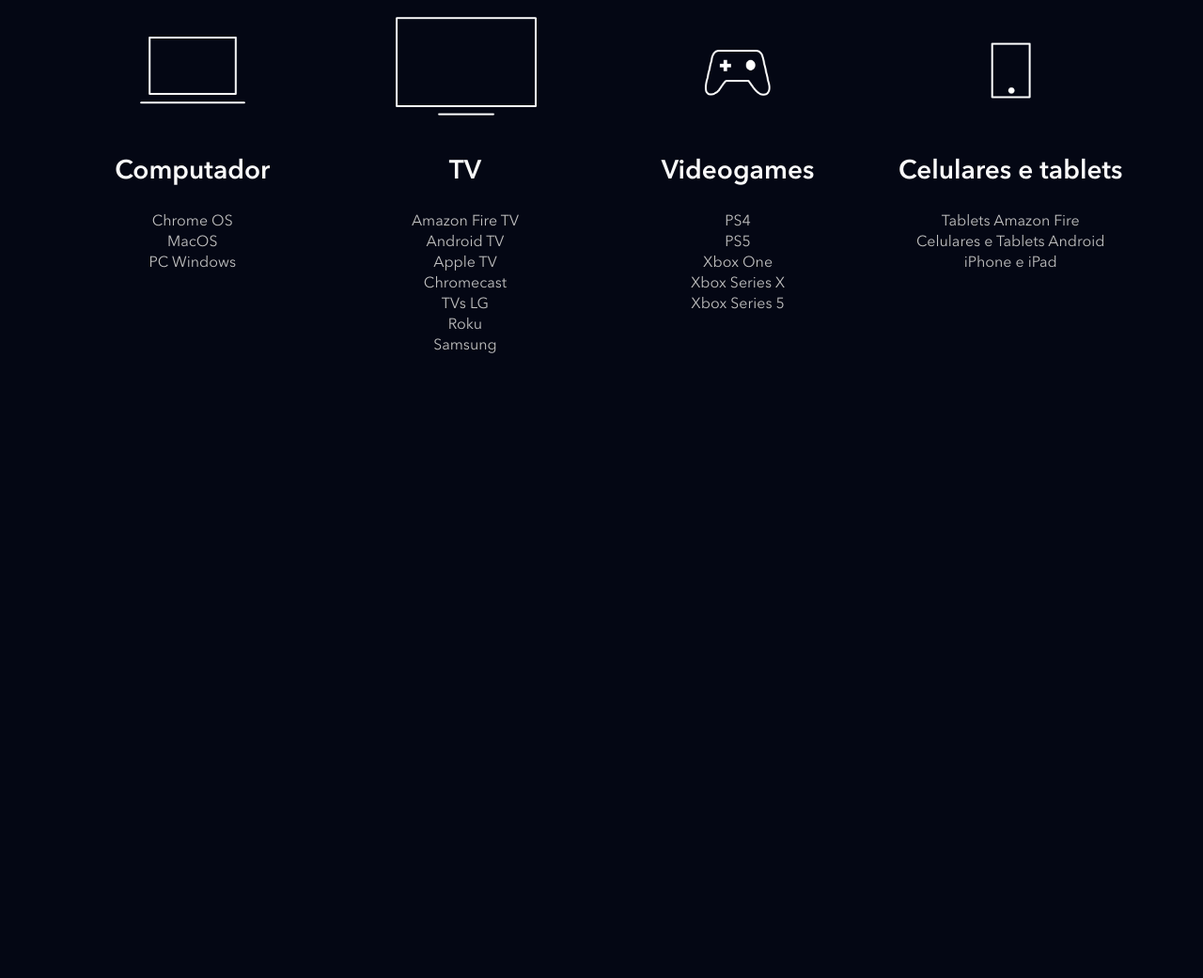
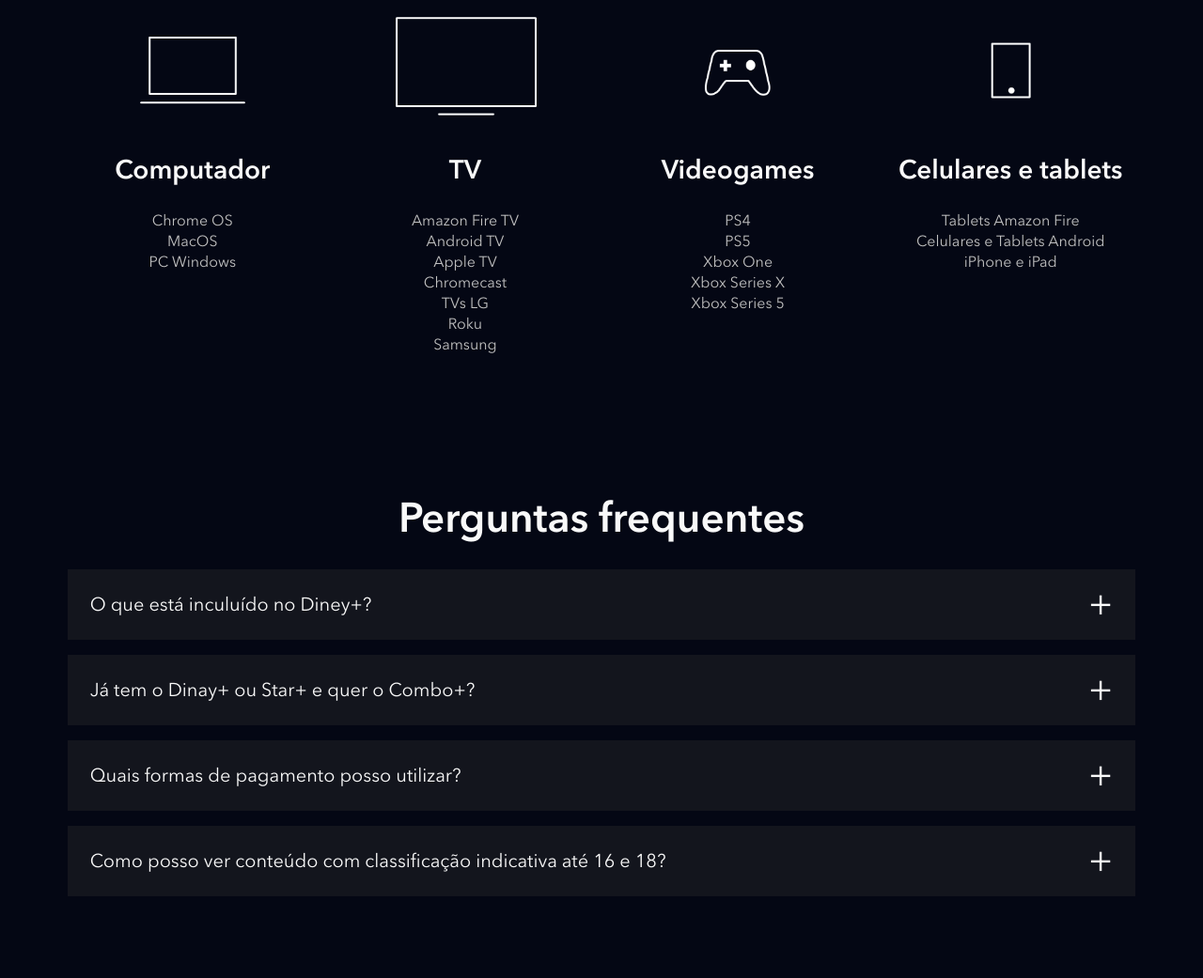
Before and after one commit to JonatasGdeC/clone-disney-plus, a website: page index.html in a window 1280 px wide. Shown: the part 3881-4922 px from the top of the page at 94% size. Before the commit the page ends 4331 px from the top, so only its background shows below. Drawn offline with nearby package versions, Linux system fonts and the light colour scheme; files that its build step writes are made by us from their sources; files whose address does not match are found by name.

Commit message:
Criação da FAQ

```diff
--- a/index.html
+++ b/index.html
@@ -200,6 +200,60 @@
             </li>
         </ul>
     </section>
+    <section class="faq">
+        <h2 class="title--big">Perguntas frequentes</h2>
+        <ul class="faq__questions">
+            <li class="faq__questions__item">
+                <div class="faq__questions__item__question" data-faq-question>
+                    O que está inculuído no Diney+?
+                </div>
+                <div class="faq__questions__item__answer text">
+                    O Disney+ oferece:
+                    <ul>
+                        <li>Experiência de entretenimento exclusiva.</li>
+                        <li>As melhores histórias da Disney, Pixar, Marvel, Star Wars e National Geographic, tudo em um só lugar.</li>
+                        <li>Groupwatch: assista junto com amigos ou familiares, mesmo separados.</li>
+                        <li>Downloads ilimitados em até 10 dispositivos compatíveis.</li>
+                        <li>Mais de 300 títulos em 4K UHD e HDR.</li>
+                        <li>A possibilidade de assistir em até 4 dispositivos compatíveis simultaneamente sem custo adicional.</li>
+                        <li>IMAX Enhanced: disponível para alguns títulos da Marvel em dispositivos compatíveis com o Disney+.</li>
+                    </ul>
+                </div>
+            </li>
+            <li class="faq__questions__item">
+                <div class="faq__questions__item__question" data-faq-question>
+                    Já tem o Dinay+ ou Star+ e quer o Combo+?
+                </div>
+                <div class="faq__questions__item__answer text">
+                    Ao assinar o Combo+:
+                    <ul>
+                        <li>O valor da sua assinatura existente (anual ou mensal) será descontado do preço do Combo+.</li>
+                        <li>Se você assina o plano mensal, o valor que você paga mensalmente será descontado do preço do Combo+.</li>
+                        <li>Se você assina o plano anual, dividiremos o valor que você já pagou em 12 vezes e descontaremos esse valor do preço do Combo+ mensalmente.</li>
+                        <li>Você vai receber um e-mail com os valores detalhados assim que finalizar o pagamento.</li>
+                        <li>Lembre-se: você pode cancelar a assinatura quando quiser.</li>
+                    </ul>
+                    No momento, apenas a assinatura mensal do Combo+ está disponível.
+                </div>
+            </li>
+            <li class="faq__questions__item">
+                <div class="faq__questions__item__question" data-faq-question>
+                    Quais formas de pagamento posso utilizar?
+                </div>
+                <div class="faq__questions__item__answer text">
+                    Você pode utilizar: cartão de débito, cartão de crédito, PayPal, Mercado Pago, e também empresas parceiras como Google Play Store, App Store da Apple; Mercado Livre e provedores locais de TV, telefonia e internet.
+                </div>
+            </li>
+            <li class="faq__questions__item">
+                <div class="faq__questions__item__question" data-faq-question>
+                    Como posso ver conteúdo com classificação indicativa até 16 e 18?
+                </div>
+                <div class="faq__questions__item__answer text">
+                    Para poder acessar o catálogo completo que inclui conteúdo com classificação indicativa até 16 e 18, todos os usuários do Disney+ na América Latina devem atualizar as configurações de controle parental do perfil. É possível restringir o conteúdo de cada perfil e também adicionar um PIN de bloqueio. Os usuários que preferirem manter a configuração atual vão continuar aproveitando o Disney+ com a classificação indicativa até 14, podendo alterá-la a qualquer momento em "Editar Perfis".
+                </div>
+            </li>
+        </ul>
+    </section>
 
     <script src="./src/main.js"></script>
 </body>
--- a/src/main.js
+++ b/src/main.js
@@ -1,5 +1,6 @@
 document.addEventListener('DOMContentLoaded', function(){
     const buttons = document.querySelectorAll('[data-tab-button]');
+    const questions = document.querySelectorAll('[data-faq-question]')
 
     for(let i = 0; i<buttons.length; i++){
         buttons[i].addEventListener('click', function(botao){
@@ -12,7 +13,18 @@
             botao.target.classList.add('shows__tabs__button--is-active');
         })
     }
+
+    for (let i = 0; i<questions.length; i++){
+        questions[i].addEventListener('click', abreOuFechaResposta)
+    }
 });
+
+function abreOuFechaResposta(elemento){
+    const classe = 'faq__questions__item--is-open';
+    const elementPai = elemento.target.parentNode;
+
+    elementPai.classList.toggle(classe)
+}
 
 function removeBotaoAtivo(){
     const buttons = document.querySelectorAll('[data-tab-button]');
--- /dev/null
+++ b/src/styles/_faq.scss
@@ -0,0 +1,56 @@
+@use 'variaveis';
+
+.faq{
+    padding: 5.6vw;
+
+    h2{
+        text-align: center;
+        margin-bottom: 24px;
+    }
+
+    &__questions{
+        list-style: none;
+        &__item{
+            background-color: variaveis.$corFundoFaq;
+            margin-bottom: 16px;
+
+            &__question{
+                color: variaveis.$corTextoSecundario;
+                font-size: 20px;
+                padding: 24px;
+                display: block;
+                cursor: pointer;
+                position: relative;
+
+                &::after{
+                    content: '+';
+                    position: absolute;
+                    top: 0;
+                    right: 24px;
+                    height: 100%;
+                    display: flex;
+                    align-items: center;
+                    font-size: 40px;
+                }
+            }
+
+            &__answer{
+                height: 0;
+                overflow: hidden;
+                padding: 0 24px;
+                transition: height, .2s ease;
+            }
+
+            &--is-open{
+                .faq__questions__item__question::after{
+                    content: '-';
+                }
+                .faq__questions__item__answer{
+                    height: auto;
+                    padding-bottom: 24px;
+                    transition: height, .2s ease;
+                }
+            }
+        }
+    }
+}
--- a/src/styles/_variaveis.scss
+++ b/src/styles/_variaveis.scss
@@ -1,4 +1,5 @@
 $corDeFundo: #040714;
 $corTextoPrincipal: silver;
 $corTextoSecundario: #f9f9f9;
-$corBotaoAssinar: #6421ff
+$corBotaoAssinar: #6421ff;
+$corFundoFaq: #13151d
--- a/src/styles/main.scss
+++ b/src/styles/main.scss
@@ -3,6 +3,7 @@
 @use 'shows';
 @use 'plans';
 @use 'devices';
+@use 'faq';
 
 @font-face{
     font-family: Avenir;
```
